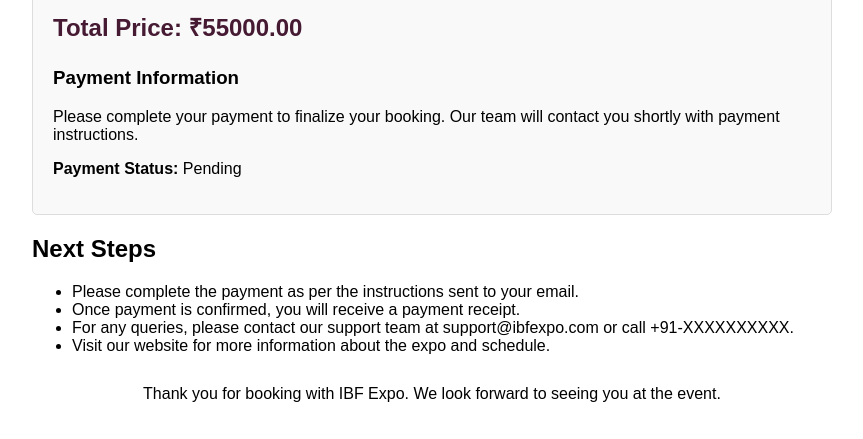
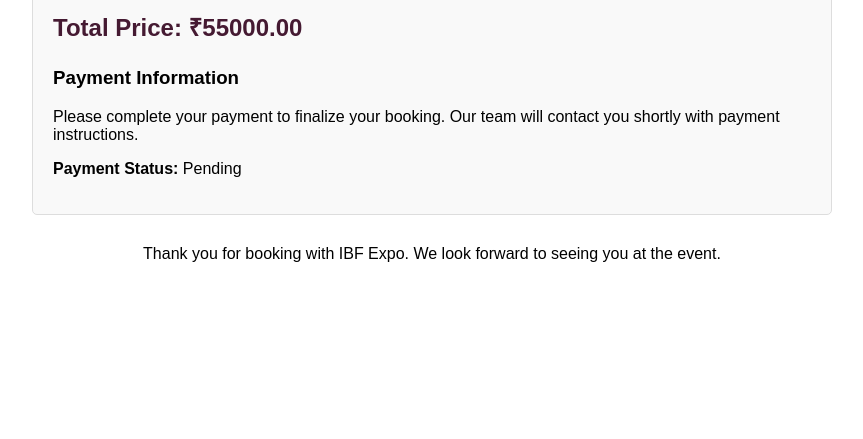
Before and after one commit to Martinjerome-i/booking, a Django app: page /booking/1/confirmation/ in a window 1280 px wide. Shown: the part 1079-1518 px from the top of the page, without its empty margins (208-1071 px from the left). After the commit the page ends 1341 px from the top, so only its background shows below. Run offline with Django 5.2, Linux system fonts and the light colour scheme; data comes from the database, SQL or seed files in the repository; both versions use the stored data as it was after the commit.

Commit message:
feat
update

```diff
--- a/halls/views.py
+++ b/halls/views.py
@@ -619,9 +619,9 @@ def book_stall(request):
         discount_amount = decimal.Decimal('5000') * regular_stall_count
         discounted_regular_price = regular_stall_base_price - discount_amount
 
-    # Calculate combo stalls price - fixed at ₹130,000 per combo stall
-    combo_stall_count = len(combo_stalls)
-    combo_stall_price = decimal.Decimal('130000.00') * combo_stall_count
+    # Combo stalls have a fixed price of 130,000 for the entire combo package
+    # regardless of how many combo stalls are selected
+    combo_stall_price = decimal.Decimal('130000.00') if combo_stalls else decimal.Decimal('0')
 
     # Total price
     total_price = discounted_regular_price + combo_stall_price
@@ -684,8 +684,8 @@ def booking_confirmation(request, booking_id):
         discount_amount = decimal.Decimal('5000') * regular_stall_count
         discounted_regular_price = regular_stall_base_price - discount_amount
 
-    # Combo stalls don't get discounts
-    combo_stall_price = sum(stall.price for stall in combo_stalls)
+    # Combo stalls have a fixed price of 130,000 for the entire combo package
+    combo_stall_price = decimal.Decimal('130000.00') if combo_stalls else decimal.Decimal('0')
 
     # Total price is the sum of discounted regular stalls and combo stalls
     total_price = discounted_regular_price + combo_stall_price
--- a/templates/halls/book_stall.html
+++ b/templates/halls/book_stall.html
@@ -153,10 +153,11 @@
             <div class="stall-list">
                 {% for stall in combo_stalls %}
                 <div class="stall-item">
-                    <p><strong>Stall #{{ stall.stall_number }}</strong> <span class="combo-badge">Combo</span> | Size: {{ stall.width }}m x {{ stall.height }}m ({{ stall.area }}m²) | Fixed Price: ₹130,000.00</p>
+                    <p><strong>Stall #{{ stall.stall_number }}</strong> <span class="combo-badge">Combo</span> | Size: {{ stall.width }}m x {{ stall.height }}m ({{ stall.area }}m²)</p>
                 </div>
                 {% endfor %}
             </div>
+            <p><strong>Combo Package Price:</strong> ₹130,000.00 (fixed package price)</p>
             {% endif %}
         </div>
 
@@ -191,7 +192,7 @@
             {% endif %}
 
             {% if combo_stalls %}
-            <p>Combo Stalls: {{ combo_stalls|length }} (₹{{ combo_stall_price|floatformat:2 }})</p>
+            <p>Combo Stalls Package: {{ combo_stalls|length }} stalls (₹{{ combo_stall_price|floatformat:2 }})</p>
             {% endif %}
 
             <p class="price">Total Price: ₹{{ total_price|floatformat:2 }}</p>
--- a/templates/halls/booking_confirmation.html
+++ b/templates/halls/booking_confirmation.html
@@ -158,13 +158,13 @@
             </div>
             {% endif %}
 
-            <!-- Display combo stalls -->
+            <!-- Display combo stalls without individual prices -->
             {% if combo_stalls %}
             <h4>Combo Stalls</h4>
             <div class="stall-list">
                 {% for stall in combo_stalls %}
                 <div class="stall-item">
-                    <p><strong>Stall #{{ stall.stall_number }}</strong> <span class="combo-badge">Combo</span> | Size: {{ stall.width }}m x {{ stall.height }}m ({{ stall.area }}m²) | Price: ₹{{ stall.price|floatformat:2 }}</p>
+                    <p><strong>Stall #{{ stall.stall_number }}</strong> <span class="combo-badge">Combo</span> | Size: {{ stall.width }}m x {{ stall.height }}m ({{ stall.area }}m²)</p>
                 </div>
                 {% endfor %}
             </div>
@@ -199,7 +199,7 @@
                 {% endif %}
 
                 {% if combo_stalls %}
-                <p>Combo Stalls: {{ combo_stalls|length }} (₹{{ combo_stall_price|floatformat:2 }})</p>
+                <p>Combo Stalls Package: ₹{{ combo_stall_price|floatformat:2 }}</p>
                 {% endif %}
 
                 <p class="price">Total Price: ₹{{ total_price|floatformat:2 }}</p>
@@ -212,16 +212,6 @@
             </div>
         </div>
 
-        <div class="next-steps">
-            <h2>Next Steps</h2>
-            <ul>
-                <li>Please complete the payment as per the instructions sent to your email.</li>
-                <li>Once payment is confirmed, you will receive a payment receipt.</li>
-                <li>For any queries, please contact our support team at support@ibfexpo.com or call +91-XXXXXXXXXX.</li>
-                <li>Visit our website for more information about the expo and schedule.</li>
-            </ul>
-        </div>
-
         <div style="margin-top: 30px; text-align: center;">
             <p>Thank you for booking with IBF Expo. We look forward to seeing you at the event.</p>
         </div>
```
Also changed, not shown: db.sqlite3.
